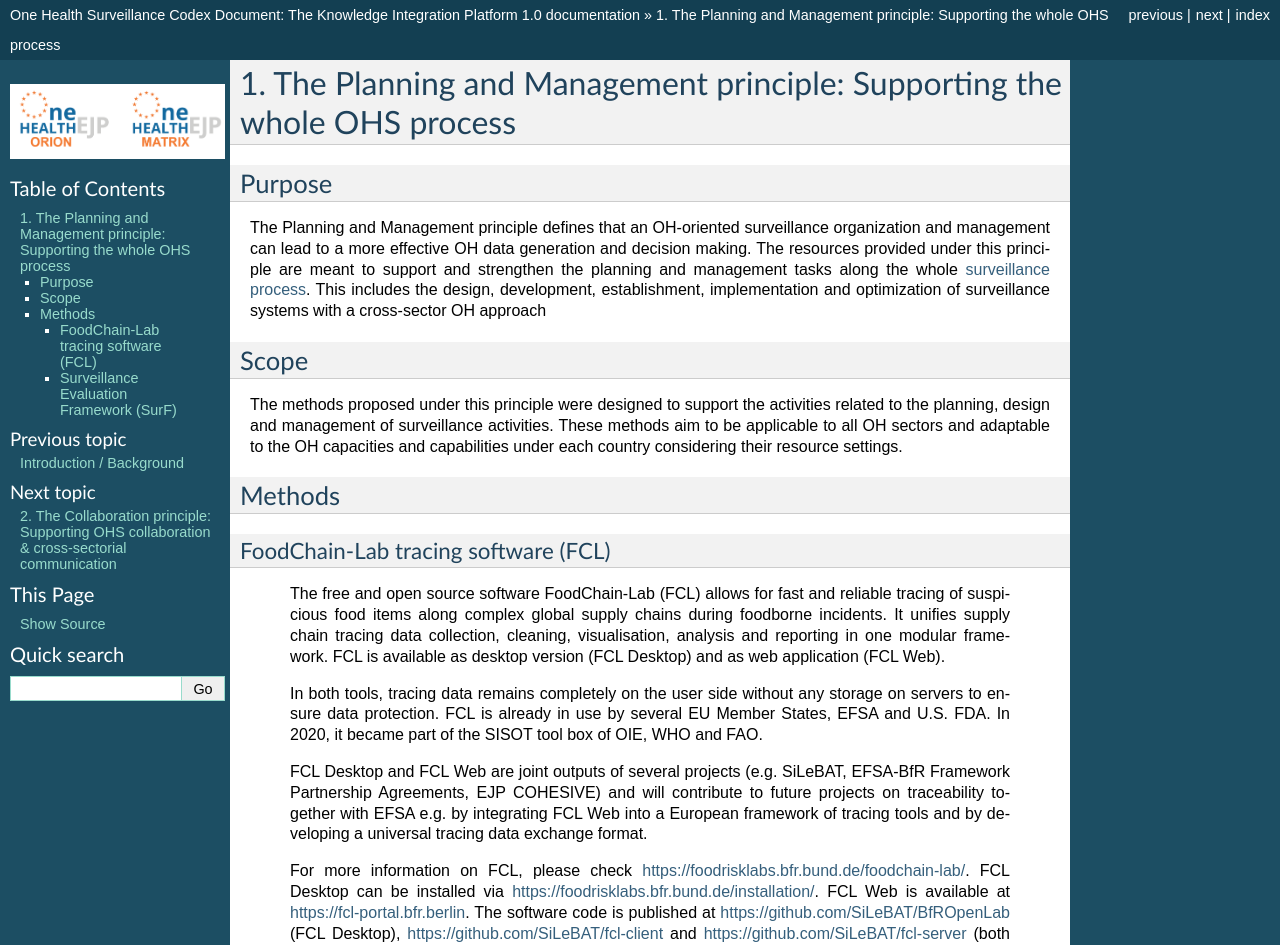
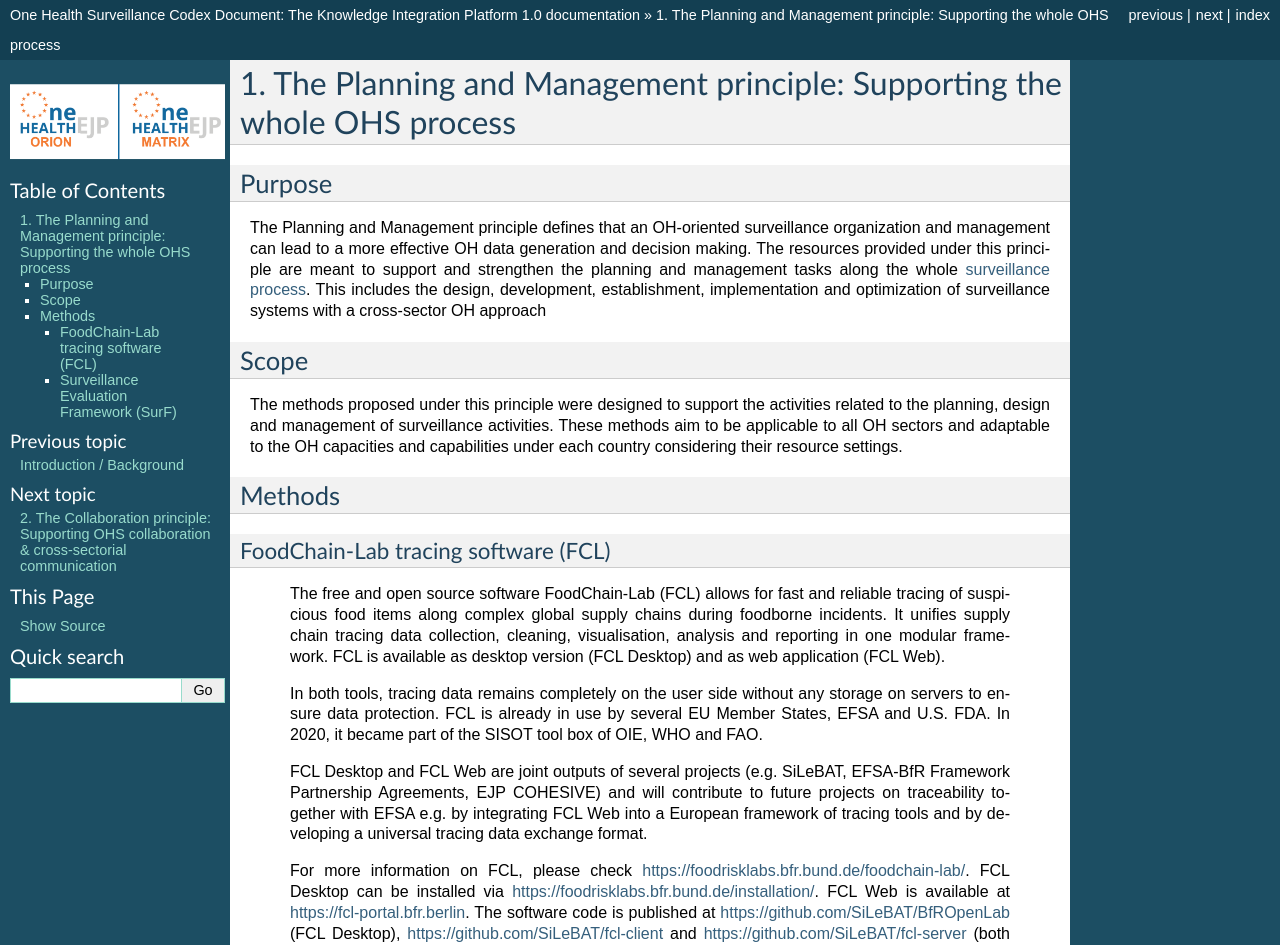
Before and after one commit to EJP-ORION/OH-Surveillance-Codex, a Sphinx documentation site: the page built from docs/1-the-planning-and-management-principle.rst, in a window 1280 px wide. Shown: the top 945 px of the page. Built offline with Sphinx 7.4.7, drawn with Linux system fonts in a browser that asks for light colours.

Commit message:
New logo

```diff
--- a/docs/conf.py
+++ b/docs/conf.py
@@ -131,7 +131,7 @@ html_theme = 'default'
 html_static_path = ['_static']
 
 #Add the logo
-html_logo = "_static/orion_matrix_logos.png"
+html_logo = "_static/orion_matrix_logos_St.png"
 html_theme_options = {
     'logo_only': True,
     'display_version': False,
```
